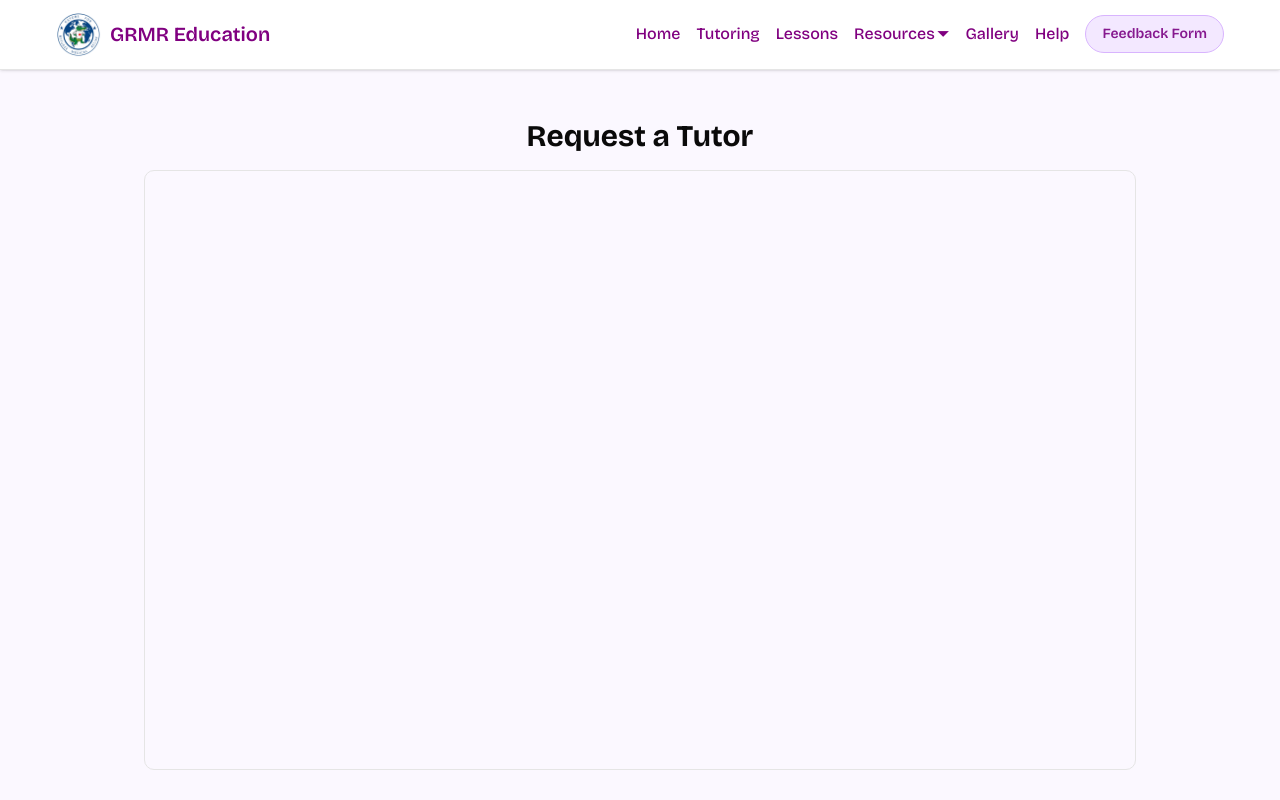
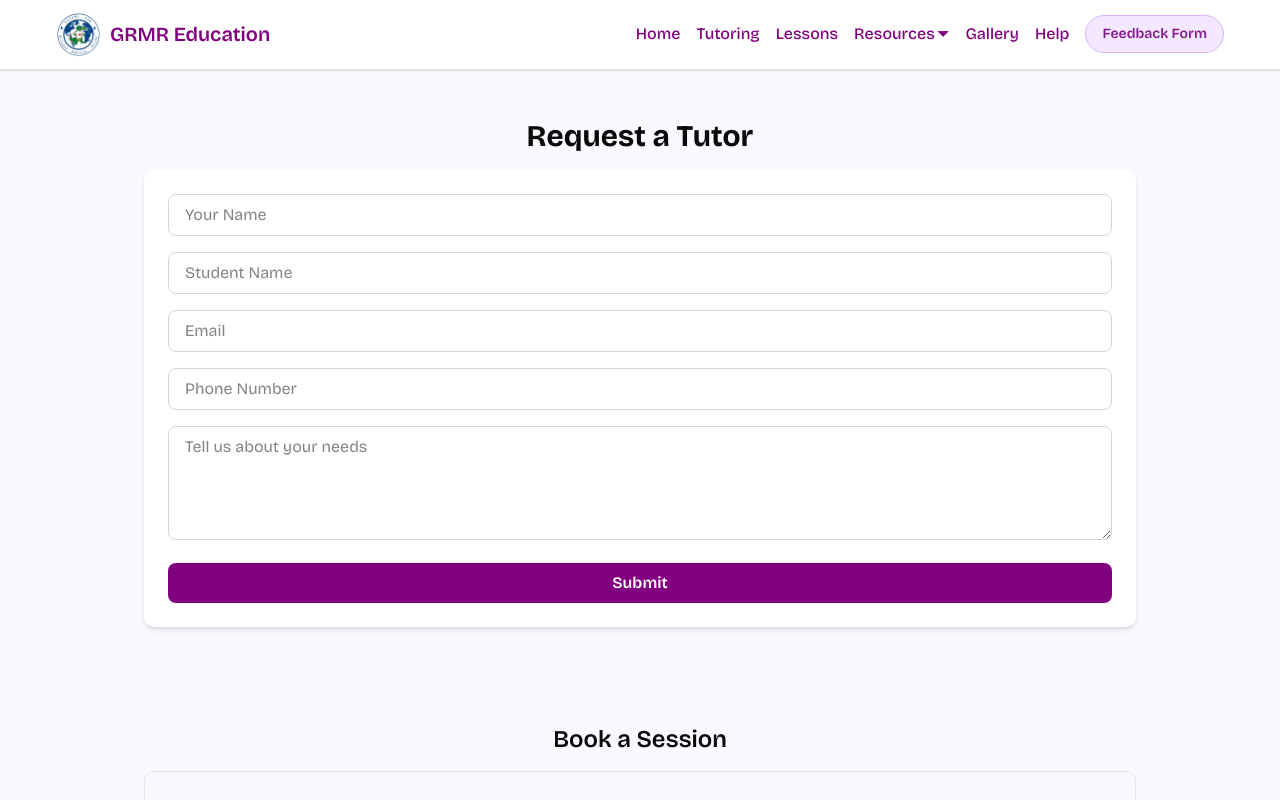
Before and after one commit to AndrewFesenko/grmr, a Next.js app: page /resources/tutorcruncher in a window 1280 px wide. Shown: the top 800 px of the page. Built offline with nearby package versions, Linux system fonts and the light colour scheme.

Commit message:
test 7 tutor cruncher

```diff
--- a/app/resources/tutorcruncher/page.tsx
+++ b/app/resources/tutorcruncher/page.tsx
@@ -10,7 +10,6 @@ const TutorCruncherPage = () => {
             if (typeof window !== 'undefined' && (window as any).socket) {
                 const socket = (window as any).socket;
 
-                // Load widgets
                 socket('9c79f14df986a1ec693c', {
                     router_mode: 'history',
                     element: '#appointments',
@@ -28,12 +27,6 @@ const TutorCruncherPage = () => {
                     element: '#subject-filter',
                     mode: 'grid',
                 });
-
-                socket('9c79f14df986a1ec693c', {
-                    router_mode: 'history',
-                    element: '#basic-enquiry',
-                    mode: 'enquiry',
-                });
             } else {
                 setTimeout(initSocket, 300);
             }
@@ -44,7 +37,9 @@ const TutorCruncherPage = () => {
             script.id = scriptId;
             script.src = 'https://cdn.tutorcruncher.com/socket/latest/socket.js';
             script.async = true;
-            script.onload = () => initSocket();
+            script.onload = () => {
+                initSocket();
+            };
             document.body.appendChild(script);
         } else {
             initSocket();
@@ -60,10 +55,77 @@ const TutorCruncherPage = () => {
             {/* Enquiry Form */}
             <section>
                 <h1 className="text-3xl font-bold mb-4 text-center">Request a Tutor</h1>
-                <div id="basic-enquiry" className="min-h-[600px] rounded-lg border" />
+                <div className="bg-white rounded-lg shadow-md p-6 space-y-4" id="custom-enquiry-form">
+                    <form
+                        onSubmit={(e) => {
+                            e.preventDefault();
+
+                            const data = {
+                                client_name: (document.getElementById('client_name') as HTMLInputElement).value,
+                                client_email: (document.getElementById('client_email') as HTMLInputElement).value || null,
+                                client_phone: (document.getElementById('client_phone') as HTMLInputElement).value || null,
+                                service_recipient_name: (document.getElementById('service_recipient_name') as HTMLInputElement).value || null,
+                                attributes: {
+                                    tell_us_about_yourself: (document.getElementById('tell-us-about-yourself') as HTMLTextAreaElement).value || null,
+                                },
+                            };
+
+                            fetch('https://socket.tutorcruncher.com/9c79f14df986a1ec693c/enquiry', {
+                                method: 'POST',
+                                headers: { 'Content-Type': 'application/json' },
+                                body: JSON.stringify(data),
+                            })
+                                .then(() => {
+                                    const form = document.getElementById('custom-enquiry-form');
+                                    if (form) form.innerHTML = '<p class="text-green-600 text-center">Form successfully submitted!</p>';
+                                })
+                                .catch(() => alert('Something went wrong. Please try again.'));
+                        }}
+                        className="space-y-4"
+                    >
+                        <input
+                            id="client_name"
+                            type="text"
+                            required
+                            placeholder="Your Name"
+                            className="w-full px-4 py-2 border border-gray-300 rounded-md focus:outline-none focus:ring-2 focus:ring-primary"
+                        />
+                        <input
+                            id="service_recipient_name"
+                            type="text"
+                            required
+                            placeholder="Student Name"
+                            className="w-full px-4 py-2 border border-gray-300 rounded-md focus:outline-none focus:ring-2 focus:ring-primary"
+                        />
+                        <input
+                            id="client_email"
+                            type="email"
+                            placeholder="Email"
+                            className="w-full px-4 py-2 border border-gray-300 rounded-md focus:outline-none focus:ring-2 focus:ring-primary"
+                        />
+                        <input
+                            id="client_phone"
+                            type="text"
+                            placeholder="Phone Number"
+                            className="w-full px-4 py-2 border border-gray-300 rounded-md focus:outline-none focus:ring-2 focus:ring-primary"
+                        />
+                        <textarea
+                            id="tell-us-about-yourself"
+                            rows={4}
+                            placeholder="Tell us about your needs"
+                            className="w-full px-4 py-2 border border-gray-300 rounded-md focus:outline-none focus:ring-2 focus:ring-primary"
+                        />
+                        <button
+                            type="submit"
+                            className="w-full bg-primary text-white py-2 rounded-md font-semibold hover:bg-purple-800 transition"
+                        >
+                            Submit
+                        </button>
+                    </form>
+                </div>
             </section>
 
-            {/* Appointments */}
+            {/* Book Appointments */}
             <section>
                 <h2 className="text-2xl font-semibold mb-4 text-center">Book a Session</h2>
                 <div id="appointments" className="min-h-[600px] rounded-lg border" />
```
